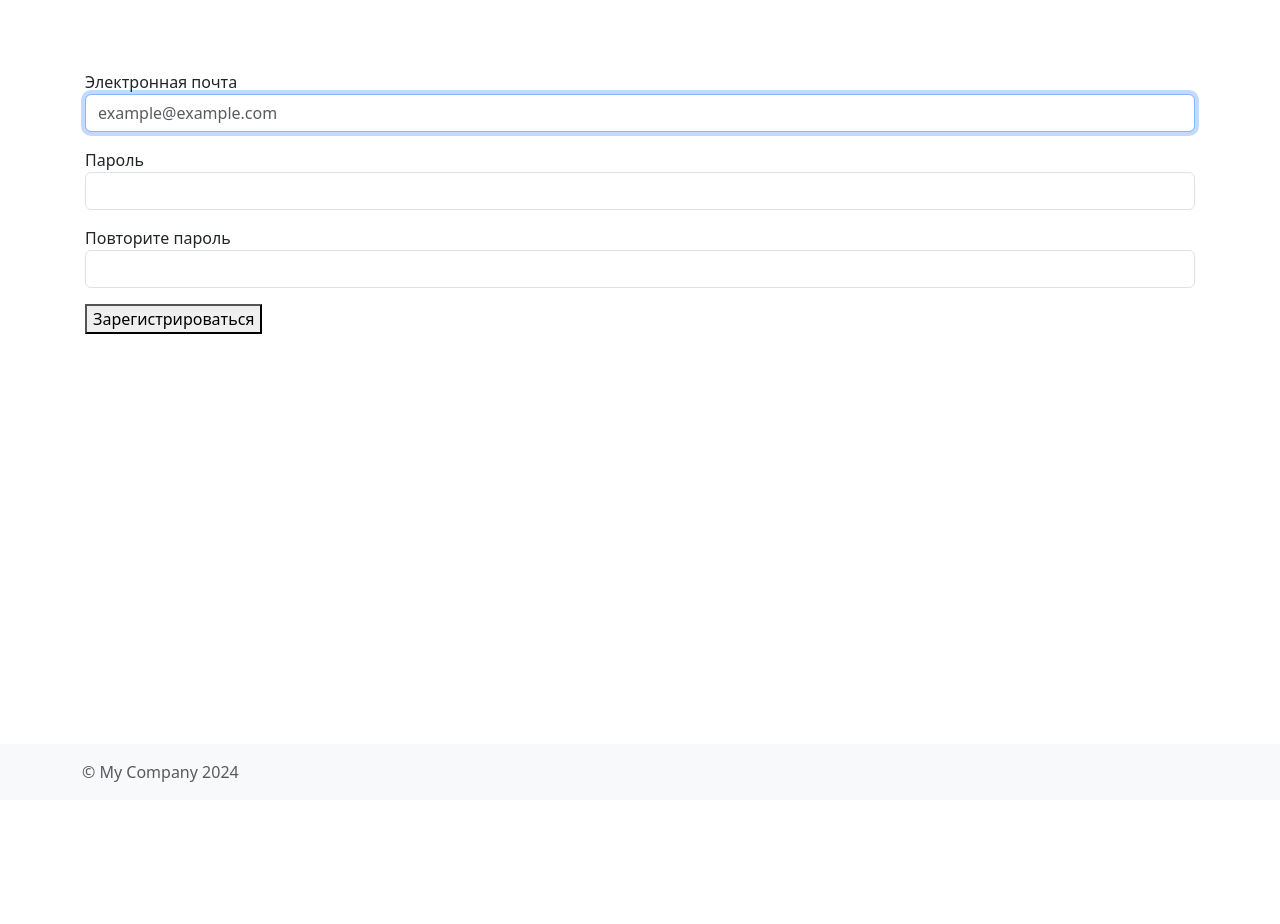
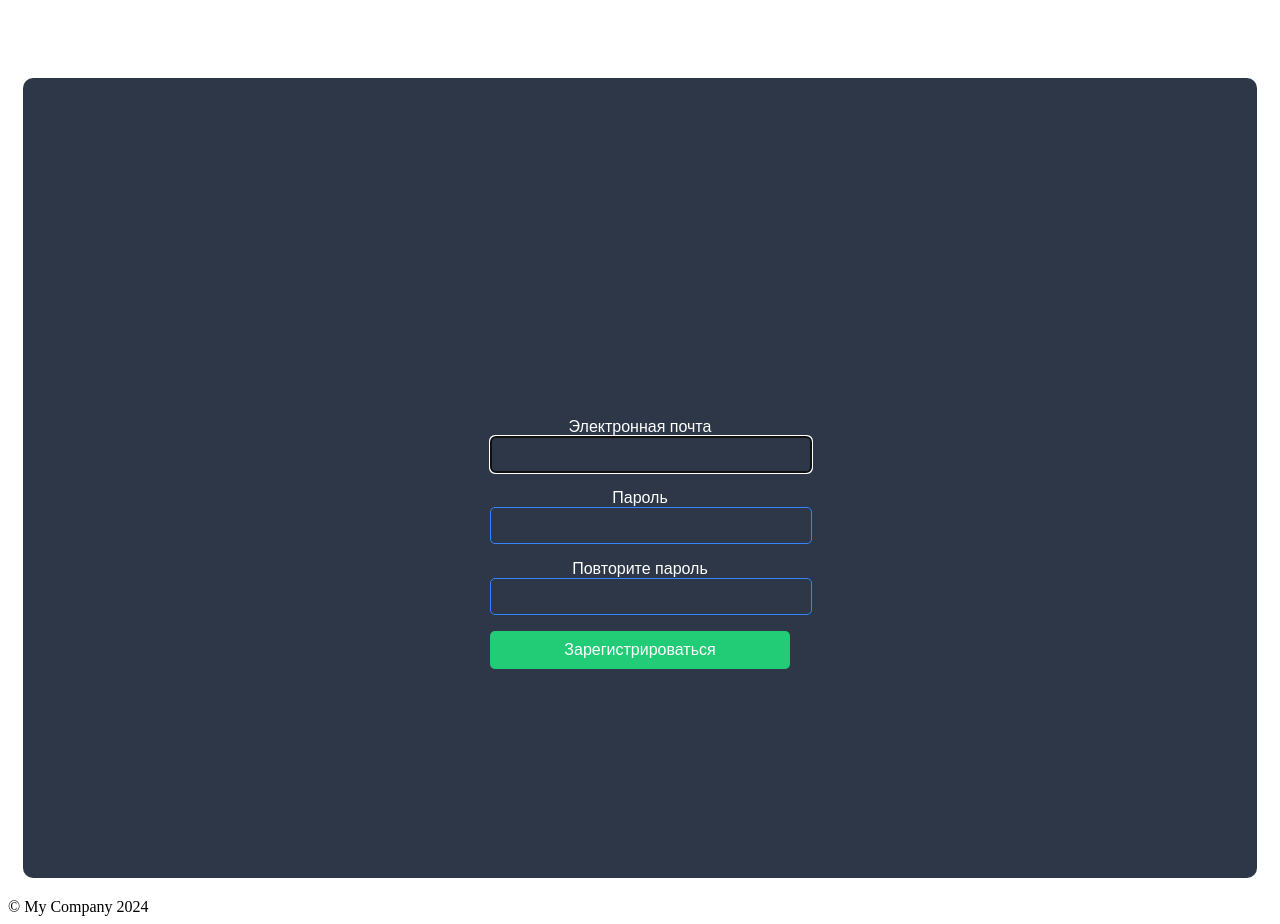
Before and after one commit to MRX-CRITIC/deb-track-innovations, a Yii app: template views/user/registration.php in a window 1280 px wide. Before the commit the page ends 782 px from the top, so only its background shows below. Run offline with PHP 8.4 and a stand-in for Yii, Linux system fonts and the light colour scheme; the template is opened without the code that fills it, so the values that code supplies are empty; form fields are guessed from the names that the template uses; some libraries are stand-ins or nearby versions.

Commit message:
Доработка регистрации 0.0.2.5 - 17/02/2024 16:52

```diff
--- a/assets/AppAsset.php
+++ b/assets/AppAsset.php
@@ -26,6 +26,6 @@ class AppAsset extends AssetBundle
     ];
     public $depends = [
         'yii\web\YiiAsset',
-        'yii\bootstrap5\BootstrapAsset'
+//        'yii\bootstrap5\BootstrapAsset'
     ];
 }
--- a/assets/ConfirmRegistrationAsset.php
+++ b/assets/ConfirmRegistrationAsset.php
@@ -11,5 +11,6 @@ class ConfirmRegistrationAsset extends AppAsset
     ];
     public $css = [
         'css/confirm-reg.css',
+        'css/registr-and-auth.css',
     ];
 }
--- a/views/user/registration.php
+++ b/views/user/registration.php
@@ -4,41 +4,57 @@
 
 use yii\bootstrap5\Html;
 use yii\bootstrap5\ActiveForm;
+
 \app\assets\ConfirmRegistrationAsset::register($this);
+?>
+<div class="body">
+    <div class="login-container">
+        <div class="brand-logo"></div>
+        <div class="login-form">
 
+            <?php
             $form = ActiveForm::begin([
                 'id' => 'registration-form',
+                'class' => '',
             ]); ?>
 
-
+            <div class="form-group">
                 <?= $form->field($model, 'email')->textInput([
                     'id' => 'email',
                     'class' => 'input-field',
-    'placeholder' => 'example@example.com',
+//                    'placeholder' => 'example@example.com',
                     'autofocus' => true,
-])->label('Электронная почта') ?>
+                ])->label('Электронная почта', ['class' => 'form-label']) ?>
                 <div class="error-message" style="color:red; display:none;" id="error-email"></div>
+            </div>
 
-
+            <div class="form-group">
                 <?= $form->field($model, 'password')->passwordInput([
                     'id' => 'password',
                     'class' => 'input-field',
                     'minLength' => 8
-])->label('Пароль') ?>
+                ])->label('Пароль', ['class' => 'form-label']) ?>
                 <div class="error-message" style="color:red; display:none;" id="error-password"></div>
+            </div>
 
-
+            <div class="form-group">
                 <?= $form->field($model, 'repeatPassword')->passwordInput([
                     'id' => 'repeatPassword',
                     'class' => 'input-field',
                     'minLength' => 8
-])->label('Повторите пароль') ?>
+                ])->label('Повторите пароль', ['class' => 'form-label']) ?>
                 <div class="error-message" style="color:red; display:none;" id="error-repeatPassword"></div>
+            </div>
 
-
-<?= Html::submitButton('Зарегистрироваться', ['id' => 'registration-btn']) ?>
+            <?= Html::submitButton('Зарегистрироваться', [
+                'id' => 'registration-btn',
+                'class' => 'login-button'
+            ]) ?>
 
             <?php ActiveForm::end(); ?>
+        </div>
+    </div>
+</div>
 
 
 <div id="overlay-modal" style="display: none;">
@@ -48,14 +64,14 @@ $form = ActiveForm::begin([
             <div id="code-inputs">
 
                 <?php for ($i = 1; $i <= 4; $i++): ?>
-            <?= $form->field($model, 'verificationCode[]')->input('text',[
+                    <?= $form->field($model, 'verificationCode[]')->input('text', [
                         'class' => 'code-input',
                         'id' => 'verification-code-' . $i,
                         'placeholder' => '•',
                         'maxlength' => 1,
                         'autocomplete' => 'off',
                         'data-index' => $i,
-            ])->label(false)?>
+                    ])->label(false) ?>
                 <?php endfor; ?>
 
             </div>
--- a/web/css/confirm-reg.css
+++ b/web/css/confirm-reg.css
@@ -17,7 +17,9 @@
     box-shadow: 0 4px 6px rgba(0, 0, 0, 0.1);
     color: white;
     text-align: center;
-    width: 300px;
+    /*width: 300px;*/
+    margin: 20px;
+    box-sizing: content-box;
 }
 
 #code-modal input {
@@ -29,6 +31,7 @@
     text-align: center;
     margin: 10px 5px;
     max-width: 50px;
+    height: 50px;
 }
 
 #verify-code-btn {
--- /dev/null
+++ b/web/css/registr-and-auth.css
@@ -0,0 +1,101 @@
+.body {
+    background-color: #2D3748;
+    font-family: 'Arial', sans-serif;
+    margin: 0;
+    padding: 0;
+    display: flex;
+    align-items: center;
+    justify-content: center;
+    height: 100vh;
+    border-radius: 10px;
+}
+
+.login-container {
+    text-align: center;
+    color: #fff;
+}
+
+.brand-logo {
+    margin-bottom: 30px;
+    /* background: url('') no-repeat center center; */
+     background-size: contain;
+     width: 100px;
+     height: 100px;
+}
+
+.login-form form {
+    max-width: 300px;
+    margin: auto;
+}
+
+.form-group {
+    margin-bottom: 15px;
+    position: relative;
+    margin: 15px 0;
+}
+
+.form-group input {
+    width: 100%;
+    padding: 10px;
+    border: 1px solid #3385ff;
+    border-radius: 5px;
+    background: transparent;
+    color: white;
+}
+
+.login-button {
+    width: 100%;
+    padding: 10px;
+    background-color: #22cc77;
+    border: none;
+    border-radius: 5px;
+    color: white;
+    cursor: pointer;
+    font-size: 16px;
+}
+
+.login-button:hover {
+    opacity: 0.8;
+}
+
+.login-help {
+    margin-top: 20px;
+}
+
+.login-help a {
+    color: #ccc;
+    text-decoration: none;
+}
+
+/*.login-help a:hover {*/
+/*    text-decoration: underline;*/
+/*}*/
+
+
+/*.input-field {*/
+/*    width: 100%;*/
+/*    border: 1px solid #000;*/
+/*    padding: 10px;*/
+/*    outline: none;*/
+/*}*/
+
+/*.form-label {*/
+/*    position: absolute;*/
+/*    left: 10px;*/
+/*    top: 10px;*/
+/*    transition: transform 0.3s ease-out;*/
+/*    background: transparent;*/
+/*    padding: 0;*/
+/*}*/
+
+/*.form-group input:focus + .form-label {*/
+/*    transform: translateY(-20px) scale(0.8);*/
+/*    background: #2D3748;*/
+/*    padding: 0 5px;*/
+/*}*/
+
+/*.input-field:not(:focus):not(:placeholder-shown) ~ .form-label {*/
+/*    transform: translateY(-20px) scale(0.8);*/
+/*    background: white;*/
+/*    padding: 0 5px;*/
+/*}*/
--- a/web/js/registration/confirm-registration.js
+++ b/web/js/registration/confirm-registration.js
@@ -19,7 +19,7 @@ $(document).ready(function () {
                     $('#code-inputs .code-input').val('');
                 } else {
                     $.each(data.errors, function (key, value) {
-                        $('#error-' + key).text(value[0]).show();
+                        $('#error-' + key).text(value[1]).show();
                     });
                 }
             }
```
Also changed, not shown: config/web.php (+7 -0 lines). Lines whose indentation alone changed are shown as unchanged.
